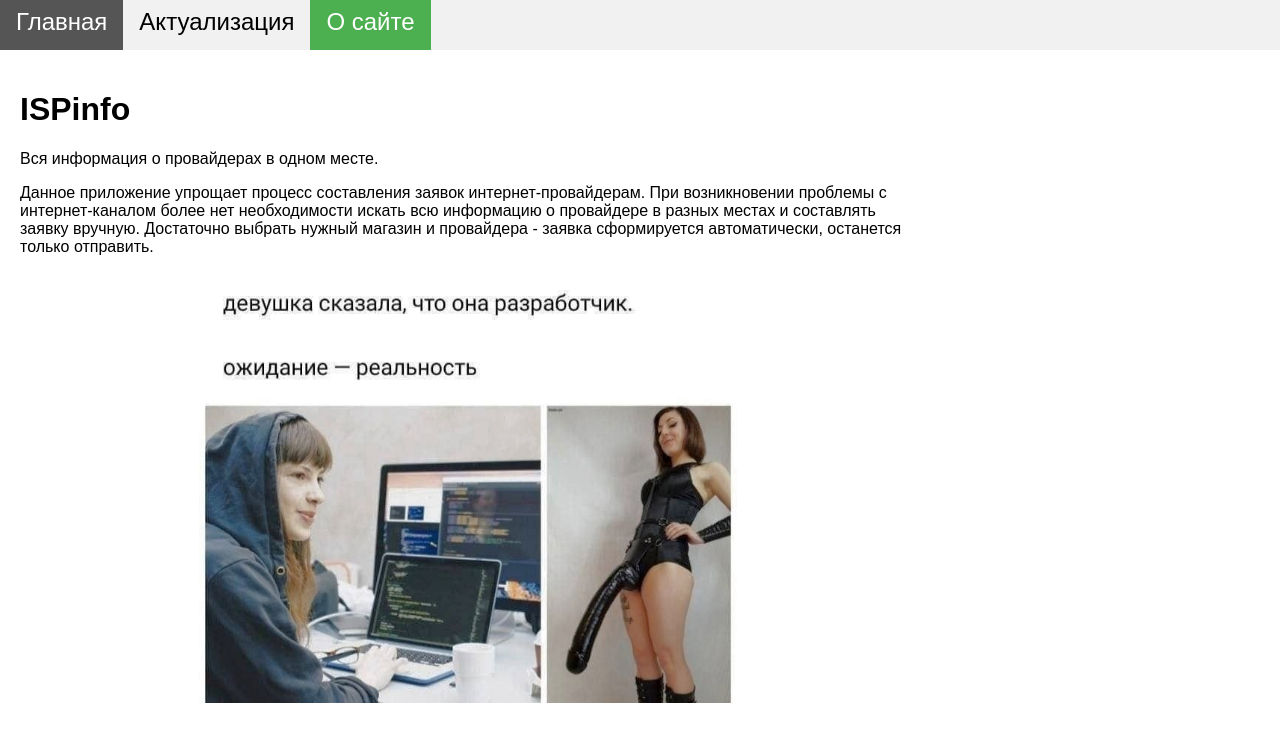
After one commit to DorofD/ISPinfo, a Flask app: page /about in a window 1280 px wide. The commit adds this page. Shown: the top 742 px of the page. Run offline with Flask 2, Linux system fonts and the light colour scheme.

Commit message:
правка вёрстки

```diff
--- a/app.py
+++ b/app.py
@@ -4,10 +4,12 @@ import sqlite3, os, math, time, re
 
 app = Flask(__name__)
 
+
+
 @app.route('/')
 def index():
     print(url_for('index'))
-    return render_template('index.html')
+    return render_template('index.html', class1 = 'active', class2 = '', class3 = '')
 
 @app.route('/pid', methods=('GET', 'POST'))
 def pid():
@@ -15,8 +17,7 @@ def pid():
     if request.method == 'POST':
         if request.form['pid'] == '228':
             result = request.form['pid']
-
-    return render_template('searchResult.html', result = result)
+    return render_template('searchResult.html', result = result, class1 = 'active', class2 = '', class3 = '')
 
 @app.route('/shop', methods=('GET', 'POST'))
 def shop():
@@ -24,8 +25,15 @@ def shop():
     if request.method == 'POST':
         if request.form['shop'] == 'магазин':
             result = request.form['shop']
+    return render_template('searchResult.html', result = result, class1 = 'active', class2 = '', class3 = '')
 
-    return render_template('searchResult.html', result = result)
+@app.route('/update')
+def update():
+    return render_template('update.html', class1 = '', class2 = 'active', class3 = '')
+
+@app.route('/about')
+def about():
+    return render_template('about.html', class1 = '', class2 = '', class3 = 'active')
 
 if __name__ == '__main__':
     app.run(debug=True)
--- a/static/css/styles.css
+++ b/static/css/styles.css
@@ -1,5 +1,5 @@
 body {
-  font-family: "Yandex Sans Text Regular", "Arial";
+  font-family: 'Yandex Sans Text Regular', 'Arial';
   margin: 0;
   padding: 0;
   height: 100%;
@@ -38,6 +38,12 @@ li a:hover:not(.active) {
 div.content {
   margin: 12px;
   padding: 8px;
+  width: 70%;
+}
+
+div.img1 {
+  width: 100%;
+  text-align: center;
 }
 
 label.search {
--- /dev/null
+++ b/templates/about.html
@@ -0,0 +1,16 @@
+{% extends 'base.html' %} {% block content %} {{ super() }}
+<h1>ISPinfo</h1>
+
+<p>Вся информация о провайдерах в одном месте.</p>
+<p>
+  Данное приложение упрощает процесс составления заявок интернет-провайдерам. При возникновении
+  проблемы с интернет-каналом более нет необходимости искать всю информацию о провайдере в разных
+  местах и составлять заявку вручную. Достаточно выбрать нужный магазин и провайдера - заявка
+  сформируется автоматически, останется только отправить.
+</p>
+<br />
+<div class="img1">
+  <img src="{{ url_for('static', filename='images/image1.jpg')}}" width="60%" />
+</div>
+
+{% endblock %}
--- a/templates/base.html
+++ b/templates/base.html
@@ -14,8 +14,9 @@
     <header>
       <nav>
         <ul class="mainmenu">
-          <li><a href="{{ url_for('index')}}">Главная</a></li>
-          <li><a href="">Актуализация</a></li>
+          <li><a class="{{class1}}" href="{{ url_for('index')}}">Главная</a></li>
+          <li><a class="{{class2}}" href="{{ url_for('update')}}">Актуализация</a></li>
+          <li><a class="{{class3}}" href="{{ url_for('about')}}">О сайте</a></li>
         </ul>
       </nav>
     </header>
--- /dev/null
+++ b/templates/update.html
@@ -0,0 +1,5 @@
+{% extends 'base.html' %} {% block content %} {{ super() }}
+
+<h1>Актуализация</h1>
+
+{% endblock %}
```
Also changed, not shown: static/images/image1.jpg (added).
